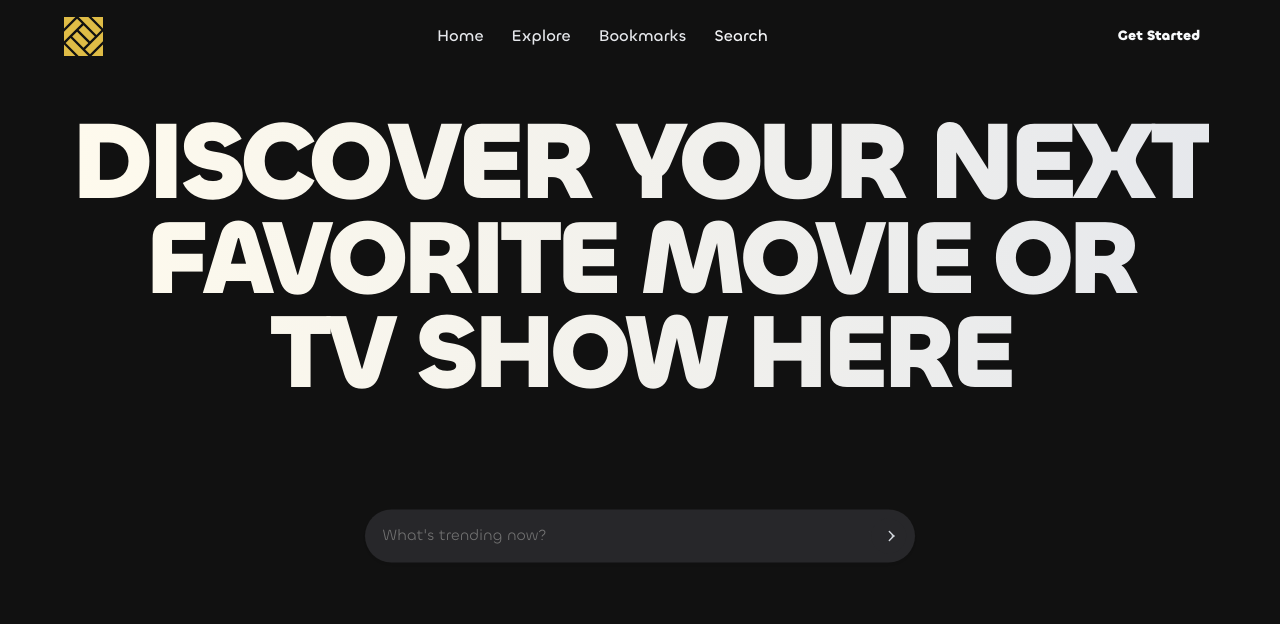
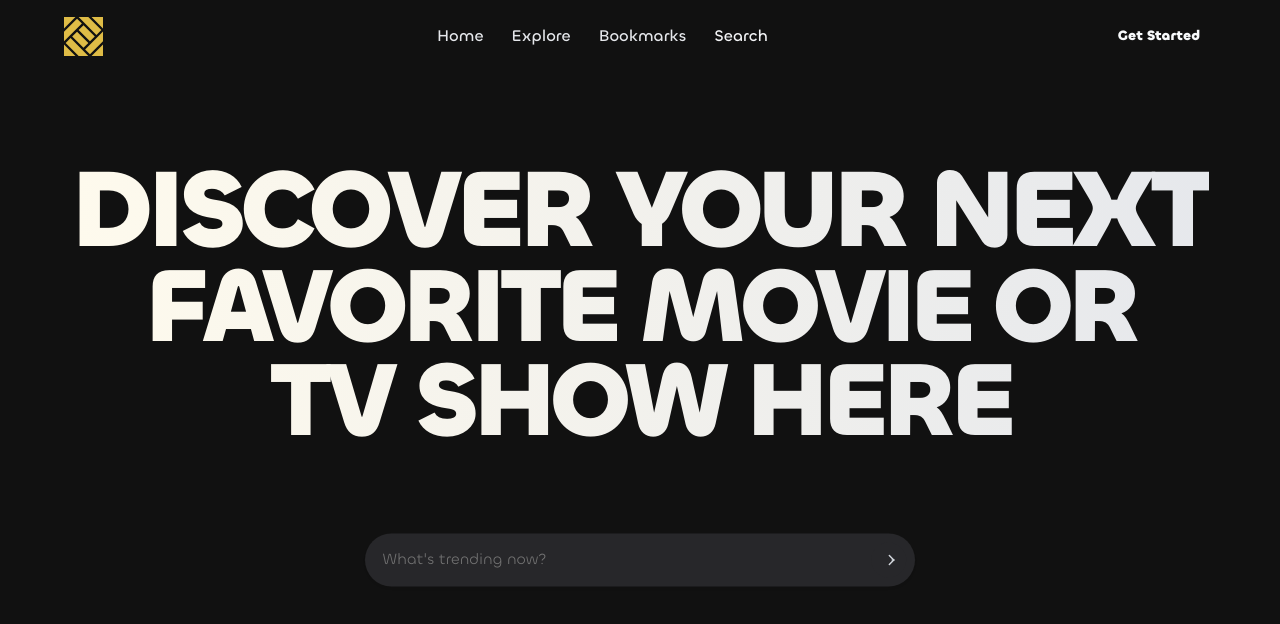
Before and after one commit to HamzaHamani/MovieProject, a Next.js app: page /search in a window 1280 px wide. Shown: the top 624 px of the page. Built offline with nearby package versions, Linux system fonts and the light colour scheme; no server answers.

Commit message:
feat: making the prefetch functionality work properyly

```diff
--- a/app/explore/page.tsx
+++ b/app/explore/page.tsx
@@ -32,7 +32,7 @@ export default async function Explore({ searchParams }: Props) {
         }}
       />
 
-      <div className="flex h-screen flex-col justify-between">
+      <div className="flex h-[91.5vh] flex-col justify-between">
         <div></div>
         <CarouselExplore data={data} />
       </div>
--- a/app/loading.tsx
+++ /dev/null
@@ -1,7 +0,0 @@
-import React from "react";
-
-type Props = {};
-
-export default function Loading({}: Props) {
-  return <div>loading</div>;
-}
--- a/app/not-found.tsx
+++ b/app/not-found.tsx
@@ -4,12 +4,12 @@ type Props = {};
 
 export default function NotFound({}: Props) {
   return (
-    <div className="grid h-screen place-content-center bg-backgroundM px-4">
+    <div className="grid h-[91.5vh] place-content-center bg-backgroundM px-4">
       <div className="text-center">
         <svg
           xmlns="http://www.w3.org/2000/svg"
           viewBox="0 0 1024 768"
-          className="mx-auto h-56 w-auto text-textMain sm:h-64"
+          className="mx-auto h-64 w-auto text-textMain sm:h-64"
         >
           <g fill="none" fillRule="evenodd">
             <g fill="#dfbc46">
--- a/app/search/[query]/page.tsx
+++ b/app/search/[query]/page.tsx
@@ -6,7 +6,7 @@ import usePage from "@/hooks/usePage";
 import { getSearchMovie } from "@/lib/actions";
 import { TsearchMovie } from "@/types/api";
 import MovieLoadingIndicator from "../../../components/search/movieLoadingIndicator";
-import { useQuery } from "@tanstack/react-query";
+import { useQuery, useQueryClient } from "@tanstack/react-query";
 import NoResults from "@/components/search/noResults";
 
 export const dynamic = "force-dynamic";
@@ -19,9 +19,16 @@ type Props = {
 type SearchMovieQueryKey = [string, string, number];
 
 const Page = ({ params }: Props) => {
+  const queryClient = useQueryClient();
   const { query } = params;
   const { page, nextPage, prevPage } = usePage();
 
+  const prefetchNextPage = async () => {
+    await queryClient.prefetchQuery({
+      queryFn: fetchSearchMovie,
+      queryKey: ["searchMovie", query, page + 1],
+    });
+  };
   const fetchSearchMovie = async ({
     queryKey,
   }: {
@@ -33,14 +40,15 @@ const Page = ({ params }: Props) => {
       page: page,
     };
     const data: TsearchMovie = (await getSearchMovie(values)) as TsearchMovie;
+
     return data;
   };
 
-  const { data, error, isLoading } = useQuery({
+  const { data, error, isLoading, isSuccess } = useQuery({
     queryFn: fetchSearchMovie,
     queryKey: ["searchMovie", query, page],
   });
-
+  if (isSuccess) prefetchNextPage();
   if (isLoading) return <MovieLoadingIndicator />;
   if (error) return <div>Error: {error.message}</div>;
   if (data?.results.length == 0) return <NoResults />;
@@ -51,8 +59,10 @@ const Page = ({ params }: Props) => {
 
 function RenderUi({ data }: { data: TsearchMovie }) {
   return (
-    <div className="mx-auto mt-20 w-[90%]">
-      <SearchVanishComp />
+    <div className="mx-auto w-[90%]">
+      <div className="mt-20">
+        <SearchVanishComp />
+      </div>
       <SearcMovieNavigation data={data} />
       <SearchMoviesDisplay data={data} />
     </div>
--- a/app/search/page.tsx
+++ b/app/search/page.tsx
@@ -4,8 +4,8 @@ type Props = {};
 
 export default function Search({}: Props) {
   return (
-    <div className="bg-gray-0 flex h-screen flex-col items-center">
-      <div className="bg-red-0 mx-auto mt-20 flex w-[100wh] flex-col text-center text-[160px] tracking-tighter xl:text-[130px] lg:text-[90px] md:text-[70px] sm:text-[50px] s:text-[40px] xs:text-[30px]">
+    <div className="bg-gray-0 flex h-[91.5vh] flex-col items-center">
+      <div className="bg-red-0 mx-auto mt-14 flex w-[100wh] flex-col text-center text-[160px] tracking-tighter xl:text-[130px] lg:text-[90px] md:text-[70px] sm:text-[50px] s:text-[40px] xs:text-[30px]">
         <h1 className="textGradient text-center font-extrabold uppercase xl:text-[30px] h1text:text-[125px] h1text2:text-[150px] h1text3:text-[140px] h1text4:text-[133px] h1text5:text-[125px] h1text6:text-[110px] h1text7:text-[100px] lg:text-[90px] h1text8:text-[80px] xmd:text-[75px] xsmd:text-[69px] md:text-[63px] smd:text-[58px] ss:text-[53px] sss:text-[46px] s:text-[40px] h1text9:text-[33px] xss:text-[30px] xs:text-[28px]">
           Discover Your Next
         </h1>
@@ -16,7 +16,7 @@ export default function Search({}: Props) {
           tv show here
         </p>
       </div>
-      <div className="mt-20">
+      <div className="mt-14">
         <SearchVanishComp />
       </div>
     </div>
--- a/components/navbar/navbar.tsx
+++ b/components/navbar/navbar.tsx
@@ -17,7 +17,7 @@ type Props = {};
 export default async function Navbar({}: Props) {
   const user = await getUser();
   return (
-    <nav className="round text-text absolute mx-auto flex w-full items-center justify-between bg-backgroundM p-4 px-16 xmd:p-3 xmd:px-10 xmd:text-sm">
+    <nav className="round text-text mx-auto flex w-full items-center justify-between bg-backgroundM p-4 px-16 xmd:p-3 xmd:px-10 xmd:text-sm">
       <Logo />
       <NavbarList links={links} />
       {user ? (
--- a/components/search/moviesDisplay.tsx
+++ b/components/search/moviesDisplay.tsx
@@ -4,8 +4,7 @@ import { TsearchMovie } from "@/types/api";
 import { useSearchParams } from "next/navigation";
 import { Button } from "../ui/button";
 import { RiStarSFill } from "react-icons/ri";
-
-import { Star, StarIcon } from "lucide-react";
+import { GrDocumentMissing } from "react-icons/gr";
 
 type Props = {
   data: TsearchMovie;
@@ -20,13 +19,22 @@ export default function SearchMoviesDisplay({ data }: Props) {
     <div className="relative mt-10 grid w-full grid-cols-5 items-center gap-5 xxl:grid-cols-4 lg:grid-cols-3 smd:grid-cols-2 s:grid-cols-1">
       {data?.results?.map((movie) => (
         <div className="flex flex-col gap-3" key={movie.id}>
-          <div className="after-img group relative h-[550px] w-[400px] cursor-pointer self-center overflow-hidden rounded bg-gray-200 xl:h-[430px] xl:w-[310px] lg:w-[290px] h1text8:h-[400px] h1text8:w-[250px] xsmd:h-[300px] xsmd:w-[200px] smd:h-[350px] smd:w-[250px]">
+          <div
+            className={`after-img group relative flex h-[550px] w-[400px] cursor-pointer self-center overflow-hidden rounded xl:h-[430px] xl:w-[310px] lg:w-[290px] h1text8:h-[400px] h1text8:w-[250px] xsmd:h-[300px] xsmd:w-[200px] smd:h-[350px] smd:w-[250px] ${movie.poster_path ? "" : "items-center justify-center bg-gray-600"}`}
+          >
+            {movie.poster_path ? (
               <img
                 loading="lazy"
                 src={`https://image.tmdb.org/t/p/w500/${movie.poster_path}`}
                 alt="movie poster"
                 className="h-full w-full object-cover transition-all duration-200 ease-linear hover:scale-110"
               />
+            ) : (
+              <h3 className="text-center">
+                <GrDocumentMissing className="text-4xl" />{" "}
+              </h3>
+            )}
+
             <div className="absolute top-0 flex h-full w-full items-center justify-center bg-black/0 opacity-0 transition-all group-hover:bg-black/50 group-hover:opacity-100">
               <Button className="bg-primaryM-500 text-lg text-black hover:bg-primaryM-300">
                 More Details
--- a/components/search/searchVanishComp.tsx
+++ b/components/search/searchVanishComp.tsx
@@ -3,10 +3,11 @@
 import { useRouter } from "next/navigation";
 import { PlaceholdersAndVanishInput } from "../ui/PlaceholdersAndVanishInput";
 import { useEffect, useState } from "react";
+import usePage from "@/hooks/usePage";
 
-export function SearchVanishComp() {
+export function SearchVanishComp({ className }: { className?: string }) {
   const router = useRouter();
-
+  const { setPage } = usePage();
   const [originUrl, setOriginUrl] = useState("");
 
   useEffect(() => {
@@ -30,6 +31,7 @@ export function SearchVanishComp() {
     e.preventDefault();
     const formData = new FormData(e.currentTarget);
     const searchValue = formData.get("search");
+    setPage(1);
 
     if (searchValue) {
       router.push(`${originUrl}/search/${searchValue}?page=1`);
```
Lines whose indentation alone changed are shown as unchanged.
